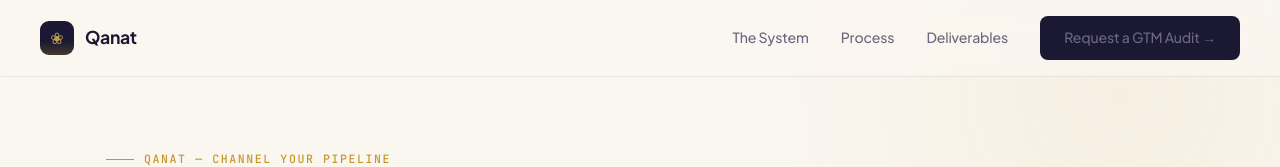
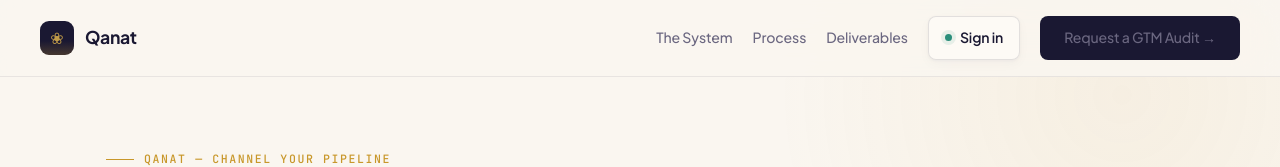
Before and after one commit to Walkillz/PulseGTM, a plain HTML site: page index.html in a window 1280 px wide. Shown: the top 167 px of the page. Drawn offline with nearby package versions, Linux system fonts and the light colour scheme; a web font is replaced by a local one.

Commit message:
Add secure control hub sign-in to Qanat website

```diff
--- a/index.html
+++ b/index.html
@@ -142,7 +142,7 @@ nav {
   color: var(--text-heading);
   letter-spacing: -0.02em;
 }
-.nav-right { display: flex; align-items: center; gap: 32px; }
+.nav-right { display: flex; align-items: center; gap: 20px; }
 .nav-right a {
   font-size: 0.88rem;
   color: var(--text-secondary);
@@ -152,6 +152,33 @@ nav {
   letter-spacing: -0.01em;
 }
 .nav-right a:hover { color: var(--text-heading); }
+.btn-signin {
+  display: inline-flex;
+  align-items: center;
+  gap: 8px;
+  padding: 9px 16px;
+  border: 1px solid var(--border-medium);
+  border-radius: var(--radius-sm);
+  background: rgba(255,253,249,0.72);
+  color: var(--text-heading) !important;
+  font-weight: 600 !important;
+  white-space: nowrap;
+  box-shadow: var(--shadow-soft);
+}
+.btn-signin::before {
+  content: '';
+  width: 7px;
+  height: 7px;
+  border-radius: 50%;
+  background: var(--accent-teal);
+  box-shadow: 0 0 0 4px rgba(42,142,122,0.1);
+}
+.btn-signin:hover {
+  border-color: rgba(42,142,122,0.34);
+  background: #fff;
+  box-shadow: var(--shadow-card);
+  transform: translateY(-1px);
+}
 .btn-nav {
   padding: 10px 24px;
   background: var(--bg-navy);
@@ -845,7 +872,9 @@ footer a:hover { color: var(--accent-copper-light); }
 }
 @media (max-width: 768px) {
   nav { padding: 14px 20px; }
-  .nav-right a:not(.btn-nav) { display: none; }
+  .nav-right { gap: 10px; }
+  .nav-right a:not(.btn-signin) { display: none; }
+  .btn-signin { padding: 9px 14px; font-size: 0.82rem; }
   .container { padding: 0 20px; }
   .hero { padding: 120px 0 80px; min-height: auto; }
   .proc-steps { grid-template-columns: 1fr; gap: 28px; }
@@ -868,6 +897,7 @@ footer a:hover { color: var(--accent-copper-light); }
     <a href="#system">The System</a>
     <a href="#process">Process</a>
     <a href="#deliverables">Deliverables</a>
+    <a href="https://qanat-nazir-control-hub.mowakil.chatgpt.site" class="btn-signin" aria-label="Sign in to the Qanat and NAZIR control hub">Sign in</a>
     <a href="#audit" class="btn-nav">Request a GTM Audit →</a>
   </div>
 </nav>
```
